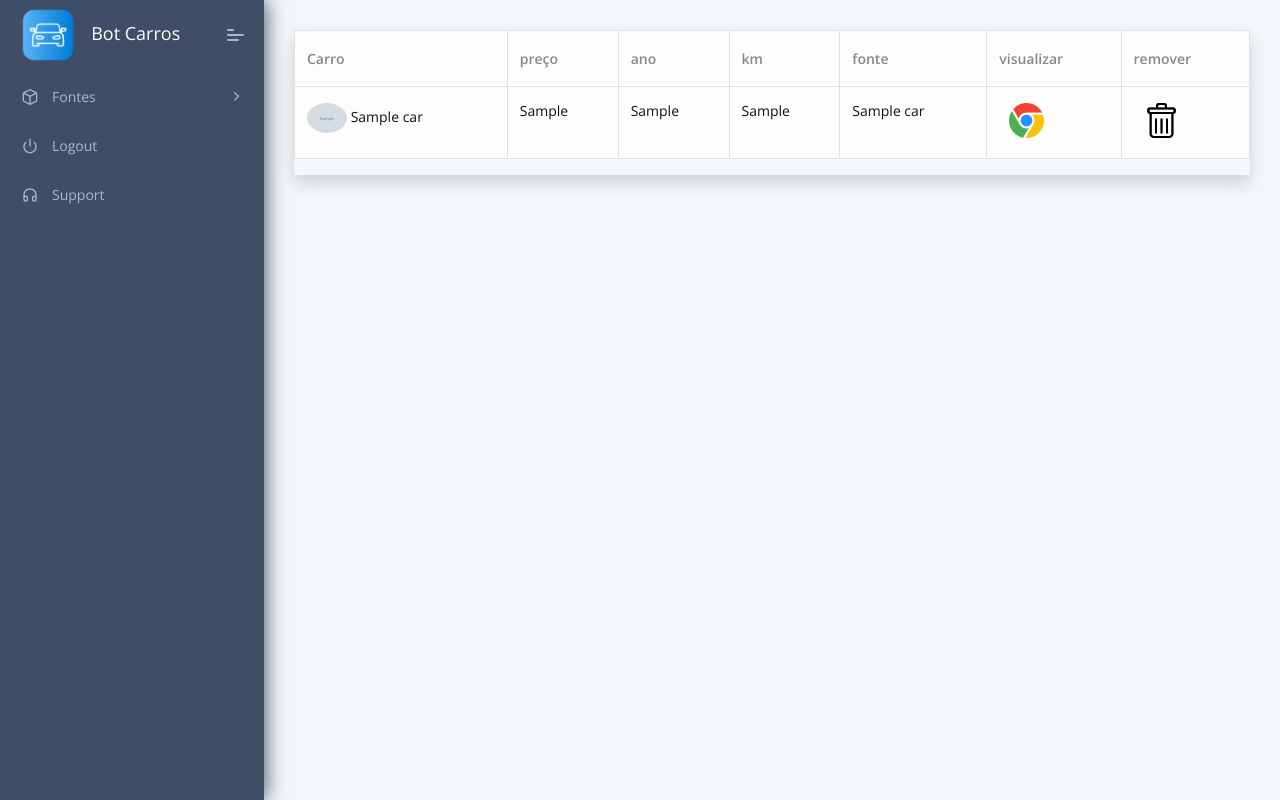
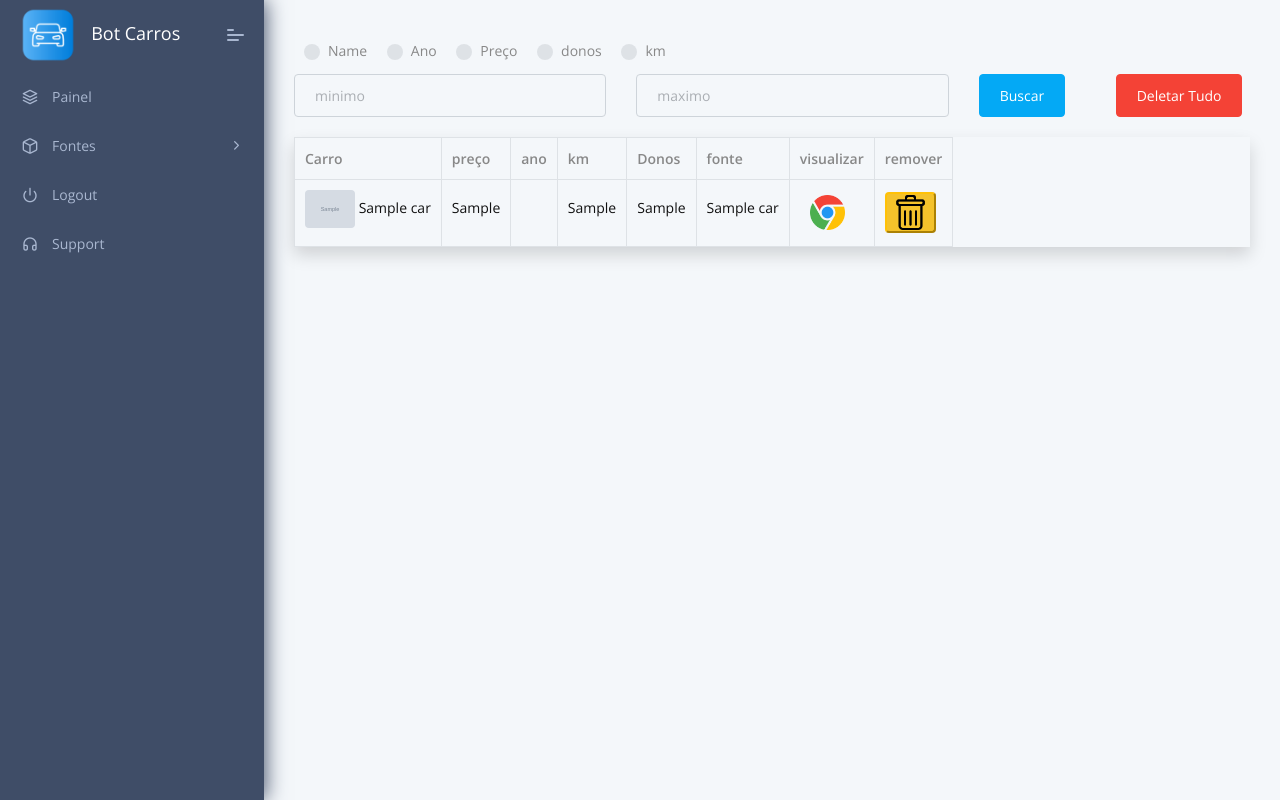
Before and after one commit to JhonatanRian/bot_carros, a Django app: page / in a window 1280 px wide. Run offline with Django 3.2, Linux system fonts and the light colour scheme; a user stored in the database is signed in; tables that the repository leaves empty hold one stand-in row (values such as "Sample post"); grey boxes marked "Sample" are stand-in pictures; some libraries are stand-ins or nearby versions.

Commit message:
Terminado mecanismo de pesquisa, parte do backend

```diff
--- a/apps/home/urls.py
+++ b/apps/home/urls.py
@@ -9,9 +9,10 @@ from apps.home import views
 urlpatterns = [
 
     # The home page
-    path('', views.index, name='mercado_livre'),
-    path('mercado-livre', views.index, name='mercado_livre'),
+    path('', views.index, name='painel'),
+    path('painel', views.index, name='index'),
     path('save', views.save, name='save'),
+    path('delete', views.delete, name='delete'),
 
     # Matches any html file
     re_path(r'^.*\.*', views.pages, name='pages'),
--- a/apps/home/views.py
+++ b/apps/home/views.py
@@ -4,14 +4,14 @@ Copyright (c) 2019 - present AppSeed.us
 """
 
 import json
+from django import template
 from datetime import date
-from django import template
 from django.contrib.auth.decorators import login_required
 from django.http import HttpResponse, HttpResponseRedirect
 from django.template import loader
 from django.urls import reverse
 from django.views.decorators.csrf import csrf_exempt
-from apps.home.models import Cars
+from apps.home.models import Cars, Year
 
 def dict2obj(d):
     if isinstance(d, list):
@@ -28,7 +28,52 @@ def dict2obj(d):
 
 @login_required(login_url="/login/")
 def index(request):
-    all_cars = Cars.objects.all()
+    try:
+        market = request.GET["market"]
+        if market == "M":
+            market = "Mercado Livre"
+            all_cars = Cars.objects.filter(provider_name="Mercado Livre", visible=True)
+        elif market == "I":
+            market = "Icarros"
+            all_cars = Cars.objects.filter(provider_name="Icarros", visible=True)
+        elif market == "W":
+            market = "Webmotors"
+            all_cars = Cars.objects.filter(provider_name="Webmotors", visible=True)
+        else:
+            all_cars = Cars.objects.all().filter(visible=True)
+    except:
+        market = None
+        all_cars = Cars.objects.all().filter(visible=True)
+
+    try:
+        search = request.GET["search"]
+        option = request.GET["option"]
+        if option == "name":
+           all_cars = all_cars.filter(name__icontains=search.strip(), visible=True)
+        elif option == "km":
+            k1 = search.split("/")[0]
+            k2 = search.split("/")[1]
+            all_cars = Cars.objects.search_km(all_cars, k1, k2)
+        elif option == "price":
+            p1 = search.split("/")[0]
+            p2 = search.split("/")[1]
+            all_cars = Cars.objects.search_price(all_cars, p1, p2)
+        elif option == "year":
+            try:
+                if market:
+                    all_cars = Year.objects.filter(name=search.strip()).first().cars.all().filter(provider_name=market, visible=True)
+                else:
+                    all_cars = Year.objects.filter(name=search.strip()).first().cars.all().filter(visible=True)
+            except:
+                all_cars = []
+        elif option == "owner":
+            all_cars = all_cars.filter(owners=search)
+        else:
+            ...
+
+    except Exception as err:
+        print(err)
+
     context = {'cars': all_cars}
 
     html_template = loader.get_template('home/index.html')
@@ -63,16 +108,25 @@ def pages(request):
 @csrf_exempt
 def save(request):
     cars = json.loads(request.body)
+
     try:
         for car in cars:
             if not Cars.objects.filter(source=car["source"]).exists():
+
+                if Year.objects.filter(name=car["year"].split("/")[0]).exists():
+                    d = Year.objects.get(name=car["year"].split("/")[0])
+                else:
+                    d = Year.objects.create(
+                        name=car["year"].split("/")[0]
+                    )
+
                 Cars.objects.create(
-                    name=car["name"],
-                    price=car["price"],
-                    km=car["km"],
-                    year=car["year"],
+                    name=car["name"].lower().strip(),
+                    price="".join([x for x in car["price"] if x.isdigit()]),
+                    km="".join([x for x in car["km"] if x.isdigit()]),
+                    year=d,
                     source=car["source"],
-                    found_in=car["https://www.webmotors.com.br/carros/estoque?tipoveiculo=carros&anunciante=Pessoa%20F%C3%ADsica"],
+                    found_in="https://www.webmotors.com.br/carros/estoque?tipoveiculo=carros&anunciante=Pessoa%20F%C3%ADsica",
                     provider_name="Webmotors",
                     photo=car["img"],
                     disclosed=date.today(),
@@ -80,5 +134,25 @@ def save(request):
                     visible=1
                     )
         return HttpResponse(json.dumps({"AVISO MANÉ": "Deu sorte, teu código funcinou"}), content_type='application/json')
-    except:
+    except Exception as err:
+        print(err)
+        try:
+            print(cars)
+        except:
+            ...
         return HttpResponse(json.dumps({"AVISO MANÉ": "Algo de errado não está certo"}), content_type='application/json')
+
+@login_required(login_url="/login/")
+def delete(request):
+    id_ = request.GET["id"]
+
+    if id_.isdigit():
+        car = Cars.objects.get(id=id_)
+        car.visible = 0
+        car.save()
+    else:
+        all_cars = Cars.objects.all().filter(visible=1)
+        for car in all_cars:
+            car.visible = 0
+
+    return HttpResponse(json.dumps({"del": "ete"}), content_type='application/json')
--- a/apps/templates/home/index.html
+++ b/apps/templates/home/index.html
@@ -3,7 +3,21 @@
 {% block title %} Mercado Livre {% endblock %}
 
 <!-- Specific CSS goes HERE -->
-{% block stylesheets %}{% endblock stylesheets %}
+{% block stylesheets %}
+    <style>
+        td{
+            padding: 10px;
+            margin: 5px;
+        }
+        th{
+            padding: 10px;
+            margin: 5px;
+        }
+        .delete:hover{
+            cursor: pointer;
+        }
+    </style>
+{% endblock stylesheets %}
 
 {% block content %}
 
@@ -16,17 +30,61 @@
                 <div class="page-wrapper">
                     <!-- [ Main Content ] start -->
                     <div class="row">
+                        <div class="col-md-12 m-10">
+                            <div class="custom-control custom-radio custom-control-inline">
+                                <input type="radio" id="nameRadio" name="search" class="custom-control-input">
+                                <label class="custom-control-label" for="nameRadio">Name</label>
+                            </div>
+                            <div class="custom-control custom-radio custom-control-inline">
+                                <input type="radio" id="yearRadio" name="search" class="custom-control-input">
+                                <label class="custom-control-label" for="yearRadio">Ano</label>
+                            </div>
+                            <div class="custom-control custom-radio custom-control-inline">
+                                <input type="radio" id="priceRadio" name="search" class="custom-control-input">
+                                <label class="custom-control-label" for="priceRadio">Preço</label>
+                            </div>
+                            <div class="custom-control custom-radio custom-control-inline">
+                                <input type="radio" id="ownRadio" name="search" class="custom-control-input">
+                                <label class="custom-control-label" for="ownRadio">donos</label>
+                            </div>
+                            <div class="custom-control custom-radio custom-control-inline">
+                                <input type="radio" id="kmRadio" name="search" class="custom-control-input">
+                                <label class="custom-control-label" for="kmRadio">km</label>
+                            </div>
+                        </div>
+                        <div class="col-md-10">
+                            <div class="row">
+                                <div class="col-5">
+                                    <input type="number" class="form-control" placeholder="minimo">
+                                </div>
+                                <div class="col-5">
+                                    <input type="number" class="form-control" placeholder="maximo">
+                                </div>
+                                <div class="col-md-2">
+                                    <button class="btn btn-primary" type="button">Buscar</button>
+                                </div>
+                            </div>
+                        </div>
+                        <div class="col-md-10 d-none">
+                            <div class="input-group mb-3">
+                                <input type="text" class="form-control" placeholder="Pesquisar" aria-label="Recipient's username" aria-describedby="basic-addon2">
+                                <div class="input-group-append">
+                                    <button class="btn btn-primary" type="button">Buscar</button>
+                                </div>
+                            </div>
+                        </div>
+                        <div class="col-md-2">
+                            <button id="del" class="btn btn-danger" type="button">Deletar Tudo</button>
+                        </div>
                         <div class="col-xl-12 col-md-12 m-auto">
-                            <div class="card bg-transparent shadow">
-                                <div class="card-block px-0 py-0">
-                                    <div class="table-responsive">
-                                        <table class="table rounded table-light">
-                                            <thead>
+                            <table class="table-responsive shadow m-t-15">
+                                <thead class="w-100">
                                     <tr>
                                         <th class="border">Carro</td>
                                         <th class="border">preço</td>
                                         <th class="border">ano</td>
                                         <th class="border">km</td>
+                                        <th class="border">Donos</td>
                                         <th class="border">fonte</td>
                                         <th class="border">visualizar</td>
                                         <th class="border">remover</td>
@@ -35,7 +93,7 @@
                                 <tbody class="">
                                     {% for car in cars %}
                                         <tr class="border">
-                                                        <td class="border"><h6 class=""><img class="rounded-circle" style="width:40px;" src="{{ car.photo }}" alt="{{ car.name }}">     {{ car }}</h6></td>
+                                            <td class="border"><h6 class=""><img class="rounded" style="width:50px;" src="{{ car.photo }}" alt="{{ car.name }}">       {{ car }}</h6></td>
                                             <td class="border">
                                                 <h6 class="">{{ car.price }}</h6>
                                             </td>
@@ -45,18 +103,18 @@
                                             <td class="border">
                                                 <h6 class="">{{ car.km }}</h6>
                                             </td>
+                                            <td class="border text-center">
+                                                <h6 class="">{{ car.owners }}</h6>
+                                            </td>
                                             <td class="border">
                                                 <h6 class="">{{ car.provider_name }}</h6>
                                             </td>
                                             <td class="border"><a target="_blank" href="{{ car.source }}" class="label text-center text-c-blue"><img style="width: 35px;" src="/static/assets/images/cromada.png" alt="cromada"></img></a></td>
-                                                        <td class="border"><a target="_blank" href="#!" class="label text-center text-c-yellow"><img style="width: 35px;" src="/static/assets/images/lixeira.png" alt="lixeira"></img></a></td>
+                                            <td class="border"><button id="{{ car.id }}" class="delete text-center border-warning bg-c-yellow rounded"><img style="width: 35px;" src="/static/assets/images/lixeira.png" alt="lixeira"></img></button></td>
                                         </tr>
                                     {% endfor %}
                                 </tbody>
                             </table>
-                                    </div>
-                                </div>
-                            </div>
                         </div>
                     </div>
                     <!-- [ Main Content ] end -->
@@ -68,4 +126,44 @@
 {% endblock content %}
 
 <!-- Specific Page JS goes HERE  -->
-{% block javascripts %}{% endblock javascripts %}
+{% block javascripts %}
+    <script src="https://cdn.jsdelivr.net/npm/axios/dist/axios.min.js"></script>
+    <script>
+
+        // Ação de deletar
+        let elem
+        let parent
+        let buttonDeleteAll = document.querySelector("#del")
+        let buttons = document.querySelectorAll(".delete")
+
+
+
+        buttons.forEach(element => {
+            element.addEventListener("click", (event) => {
+                elem = event.currentTarget
+                requestDelete(elem.id)
+                elem = elem.parentNode.parentNode
+                parent = elem.parentNode
+                parent.removeChild(elem)
+            })
+        })
+
+        buttonDeleteAll.addEventListener("click", () => {
+            let buttons = document.querySelectorAll(".delete")
+            buttons.forEach(elem => {
+                requestDelete(elem.id)
+                elem = elem.parentNode.parentNode
+                parent = elem.parentNode
+                parent.removeChild(elem)
+            })
+        })
+        const requestDelete = async (id) => {
+            axios.get(`{% url 'delete' %}?id=${id}`)
+        }
+
+        //======================================================
+
+
+
+    </script>
+{% endblock javascripts %}
--- a/apps/templates/includes/sidebar.html
+++ b/apps/templates/includes/sidebar.html
@@ -3,7 +3,7 @@
         <div class="navbar-wrapper">
             <div class="navbar-brand header-logo">
                 <a target="_blank"
-                   href="{% url 'mercado_livre' %}" class="b-brand">
+                   href="{% url 'index' %}" class="b-brand">
                     <div class="text-left">
                         <img class="w-25" src="/static/assets/images/carro.png" alt="carros">
                         <span class="text-center b-title">Bot Carros</span>
@@ -14,12 +14,17 @@
             </div>
             <div class="navbar-content scroll-div">
                 <ul class="nav pcoded-inner-navbar">
+                    <li data-username="all" class="nav-item">
+                        <a href="{% url 'painel' %}" class="nav-link">
+                            <span class="pcoded-micon"><i class="feather icon-layers"></i></span><span class="pcoded-mtext">Painel</span>
+                        </a>
+                    </li>
                     <li data-username="basic components Button Alert Badges breadcrumb Paggination progress Tooltip popovers Carousel Cards Collapse Tabs pills Modal Grid System Typography Extra Shadows Embeds" class="nav-item pcoded-hasmenu">
                         <a href="javascript:" class="nav-link "><span class="pcoded-micon"><i class="feather icon-box"></i></span><span class="pcoded-mtext">Fontes</span></a>
                         <ul class="pcoded-submenu">
-                            <li class=""><a href="{% url 'mercado_livre' %}" class="">Mercado Livre</a></li>
-                            <li class=""><a href="#" class="">Webmotors</a></li>
-                            <li class=""><a href="#" class="">Icarros </a></li>
+                            <li class=""><a href="{% url 'index' %}?market=M" class="">Mercado Livre</a></li>
+                            <li class=""><a href="{% url 'index' %}?market=W" class="">Webmotors</a></li>
+                            <li class=""><a href="{% url 'index' %}?market=I" class="">Icarros </a></li>
                         </ul>
                     </li>
 
```
Also changed, not shown: apps/home/models.py (+27 -2 lines), bot/bot.js (+10 -15 lines), bot/index.js (+26 -7 lines), apps/home/migrations/0001_initial.py, apps/home/migrations/0002_alter_cars_year.py (added). Lines whose indentation alone changed are shown as unchanged.
